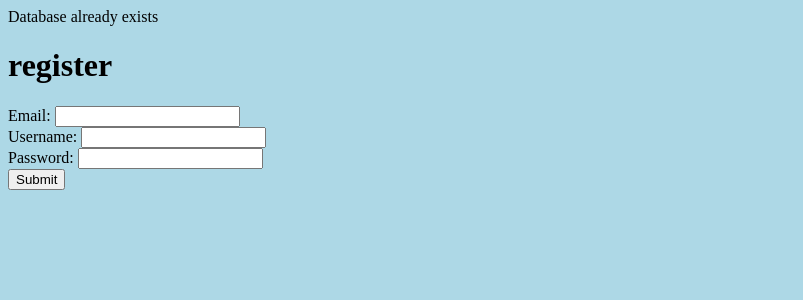
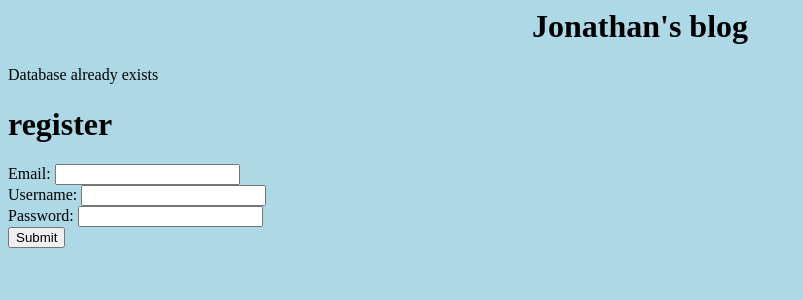
Before and after one commit to jonathanbenelisha/jonathan-blog, a PHP site: page /register.php in a window 1280 px wide. Shown: the top 300 px of the page, without its empty margins (0-803 px from the left). Run offline with PHP 8.4, Linux system fonts and the light colour scheme; some libraries are stand-ins or nearby versions.

Commit message:
changes layout of index

```diff
--- a/css/main.css
+++ b/css/main.css
@@ -10,12 +10,18 @@ body{
 
 #right{
 	height: 100%;
+	width: 100%;
 	border: 2px solid black;
 	display: inline-block;
 }
 
 .row{
 	display: inline-flex;
+
+}
+
+#blog-post{
+	text-align: center;
 }
 
 
--- a/view/header.php
+++ b/view/header.php
@@ -1,4 +1,9 @@
 <html>
+<header>
+	<div>
+		<h1 id="blog-post">Jonathan's blog</h1>
+	</div>
+</header>
 <head>
 <title> </title>
 <meta name="viewport" content="width-device-width, initial-scale=1.0">
```
